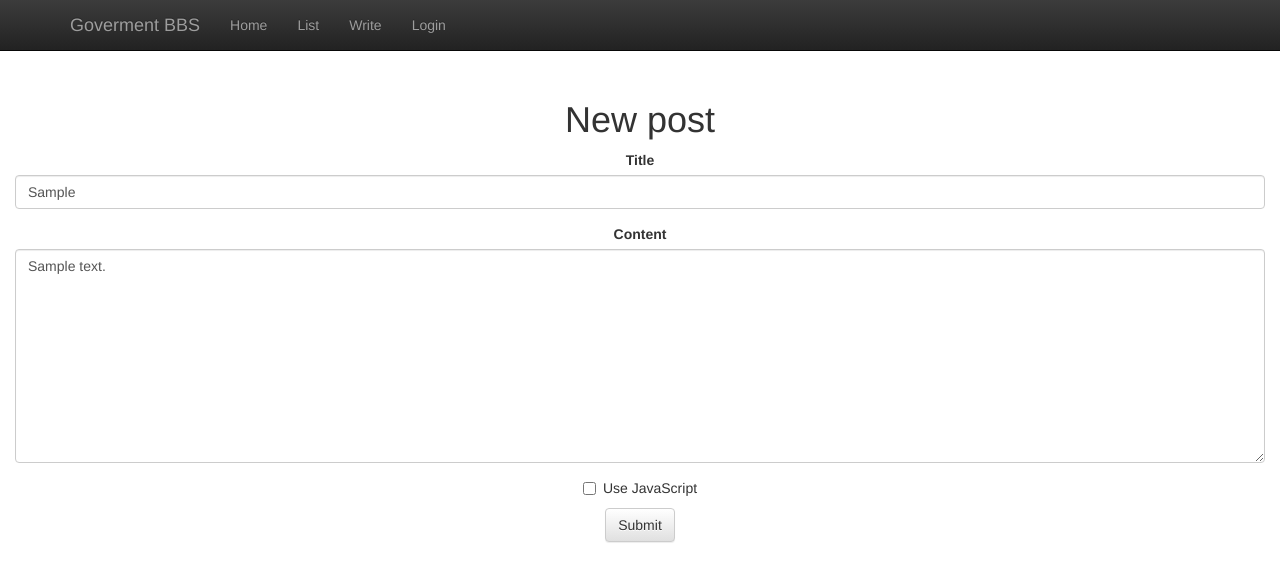
After one commit to KAIST-IS521/TeamFive, a Django app: page /bbs/edit/1 in a window 1280 px wide. The commit adds this page. Shown: the top 582 px of the page. Run offline with Django 3.2, Linux system fonts and the light colour scheme; tables that the repository leaves empty hold one stand-in row (values such as "Sample post"); some libraries are stand-ins or nearby versions.

Commit message:
Implement edit feature #8

```diff
--- /dev/null
+++ b/web/bbs/templates/bbs/edit.html
@@ -0,0 +1,30 @@
+{% extends 'bbs/base.html' %}
+
+{% block title %}
+Write new post
+{% endblock %}
+
+{% block content %}
+<h1>New post</h1>
+<form id="myform" method="post">
+<script>
+    document.getElementById("myform").action = "/bbs/edit/"/concat({{ id }});
+</script>
+    <div class="form-group">
+        <label for="Content">Title</label>
+        <input type="text" name="title" class="form-control" value={{ title }}>
+    </div>
+    <div class="form-group">
+        <label for="Content">Content</label>
+        <textarea name="content" class="form-control" rows="10">{{ content }}
+        </textarea>
+    </div>
+    <div class="checkbox">
+        <label>
+            <input type="checkbox">Use JavaScript
+        </label>
+    </div>
+  {% csrf_token %}
+    <button type="submit" class="btn btn-default">Submit</button>
+</form>
+{% endblock %}
--- a/web/bbs/urls.py
+++ b/web/bbs/urls.py
@@ -7,6 +7,7 @@ urlpatterns = (
     url(r'^write/', views.write, name='write'),
     url(r'^read/(?P<post_id>\d+)', views.read, name='read'),
     url(r'^delete/(?P<post_id>\d+)', views.delete, name='delete'),
+    url(r'^edit/(?P<post_id>\d+)', views.edit, name='edit'),
     url(r'^auth/$', views.auth_index, name='auth_index'),
     url(r'^auth/chal/$', views.auth_chal, name='auth_chal'),
     url(r'^auth/resp/$', views.auth_resp, name='auth_resp'),
--- a/web/bbs/views.py
+++ b/web/bbs/views.py
@@ -49,6 +49,30 @@ def delete(request, post_id):
     post.delete()
     return redirect('list')
 
+def edit(request, post_id):
+    try:
+        post = Post.objects.get(id=int(post_id))
+    except ObjectDoesNotExist:
+        return redirect('list')
+    if request.method == 'GET':
+        return render(request,
+                      'bbs/edit.html',
+                      {
+                          'id': post.id,
+                          'title': post.title,
+                          'content': post.content
+                      })
+    elif request.method == 'POST':
+        title = request.POST.get('title')
+        content = request.POST.get('content')
+        use_script = (request.POST.get('use_script') == 'on')
+        # TODO: Remove this and use current user from session.
+        bogus_user = BoardUser.objects.all()[0]
+        post.title = title
+        post.content = content
+        post.save()
+        return redirect("list")
+
 def auth_index(request):
     return render(request, 'bbs/auth_index.html', {})
 
```
Also changed, not shown: web/bbs/templates/bbs/read.html (+6 -2 lines).
